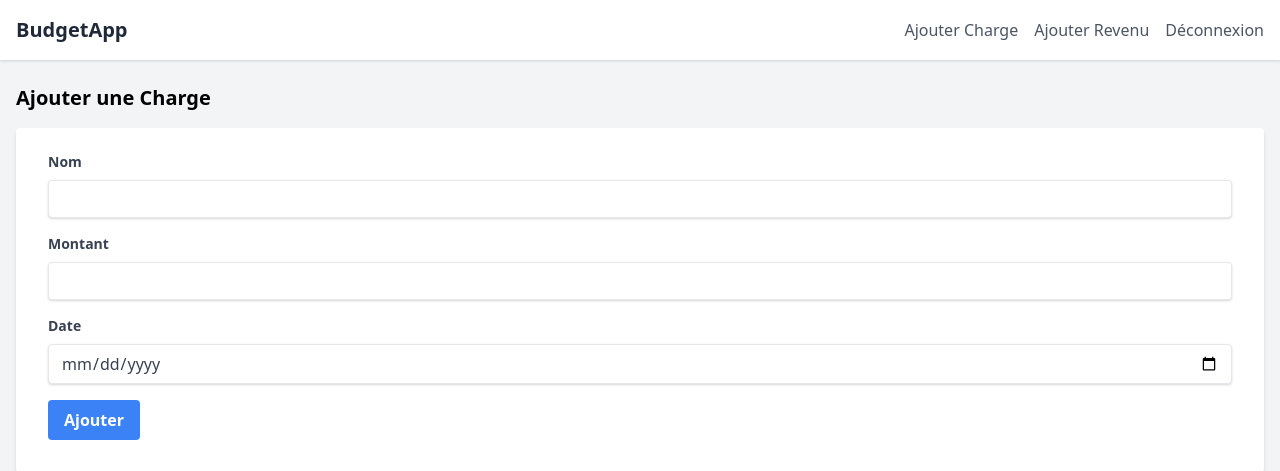
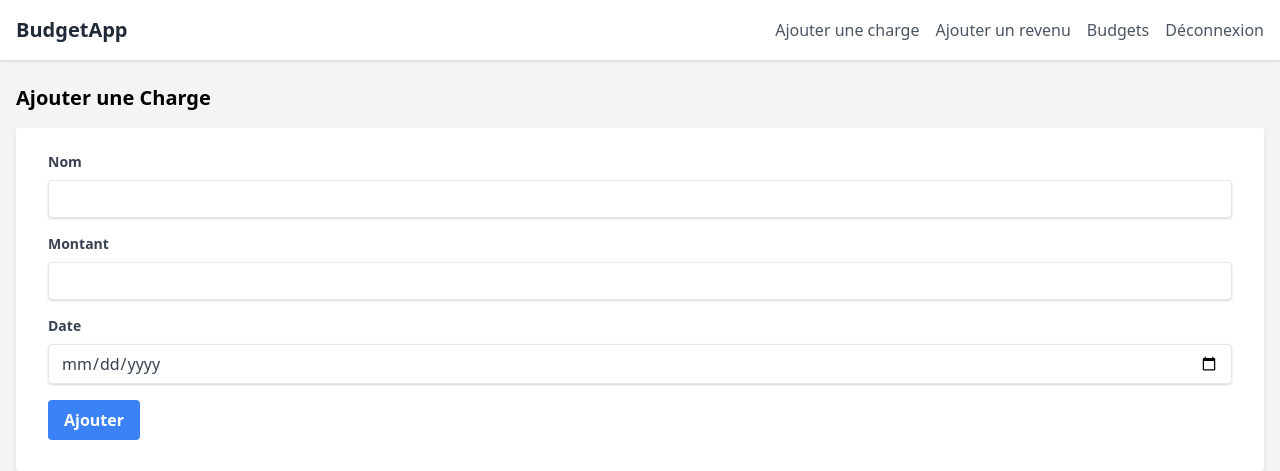
Before and after one commit to BaptisteRabouin/Budgetapp, a Flask app: page /add_charge in a window 1280 px wide. Shown: the top 471 px of the page. Run offline with Flask 3, Linux system fonts and the light colour scheme; the visitor is signed in with stand-in values (Sample User, id 1).

```diff
--- a/app/templates/base.html
+++ b/app/templates/base.html
@@ -13,8 +13,9 @@
                 <a class="text-xl font-bold text-gray-800" href="{{ url_for('index') }}">BudgetApp</a>
                 <div class="flex space-x-4">
                     {% if session.get('authenticated') %}
-                        <a class="text-gray-600 hover:text-gray-800" href="{{ url_for('add_charge') }}">Ajouter Charge</a>
-                        <a class="text-gray-600 hover:text-gray-800" href="{{ url_for('add_revenue') }}">Ajouter Revenu</a>
+                        <a class="text-gray-600 hover:text-gray-800" href="{{ url_for('add_charge') }}">Ajouter une charge</a>
+                        <a class="text-gray-600 hover:text-gray-800" href="{{ url_for('add_revenue') }}">Ajouter un revenu</a>
+			<a class="text-gray-600 hover:text-gray-800" href="{{ url_for('budgets') }}"> Budgets</a>
                         <a class="text-gray-600 hover:text-gray-800" href="{{ url_for('logout') }}">Déconnexion</a>
                     {% else %}
                         <a class="text-gray-600 hover:text-gray-800" href="{{ url_for('login') }}">Connexion</a>
```
